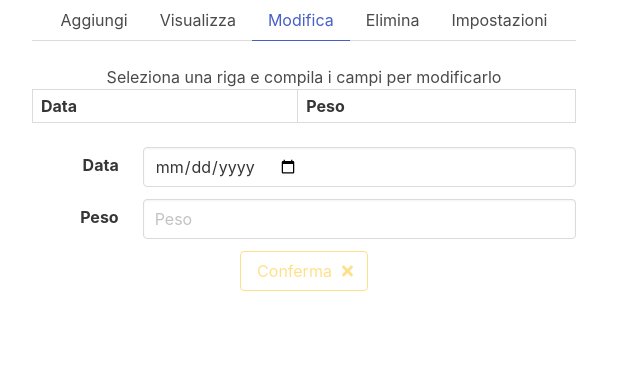
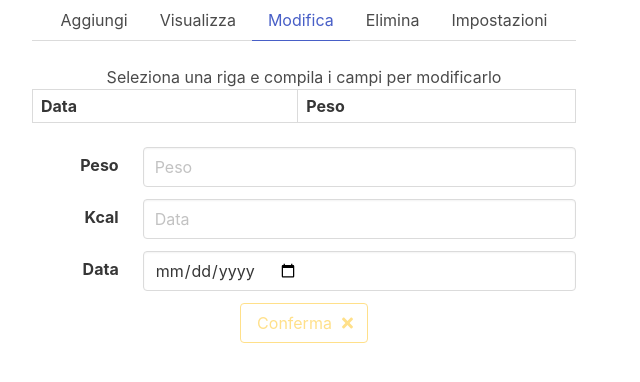
Before and after one commit to MarioTurco/GymUtility, an Electron app: page src/edit.html in a window 800 px wide. Shown: the whole page, without its empty margins (0-640 px from the left). Drawn offline with nearby package versions, Linux system fonts and the light colour scheme; no server answers.

Commit message:
migliorato layout schermata aggiunta

```diff
--- a/src/edit.html
+++ b/src/edit.html
@@ -36,6 +36,31 @@
           </tbody>
         </table>
       </div>
+
+      <div class="field is-horizontal">
+        <div class="field-label is-normal">
+          <label class="label">Peso</label>
+        </div>
+        <div class="field-body">
+          <div class="field">
+            <p class="control">
+              <input class="input" type="text" placeholder="Peso" id="pesoText">
+            </p>
+          </div>
+        </div>
+      </div>
+      <div class="field is-horizontal">
+        <div class="field-label is-normal">
+          <label class="label">Kcal</label>
+        </div>
+        <div class="field-body">
+          <div class="field">
+            <p class="control">
+              <input class="input" type="number" placeholder="Data" id="kcalText">
+            </p>
+          </div>
+        </div>
+      </div>
       <div class="field is-horizontal">
         <div class="field-label is-normal">
           <label class="label">Data</label>
@@ -44,18 +69,6 @@
           <div class="field">
             <p class="control">
               <input class="input" type="date" placeholder="Data" id="dataText">
-            </p>
-          </div>
-        </div>
-      </div>
-      <div class="field is-horizontal">
-        <div class="field-label is-normal">
-          <label class="label">Peso</label>
-        </div>
-        <div class="field-body">
-          <div class="field">
-            <p class="control">
-              <input class="input" type="text" placeholder="Peso" id="pesoText">
             </p>
           </div>
         </div>
```
Also changed, not shown: src/index.html (+2 -2 lines).
